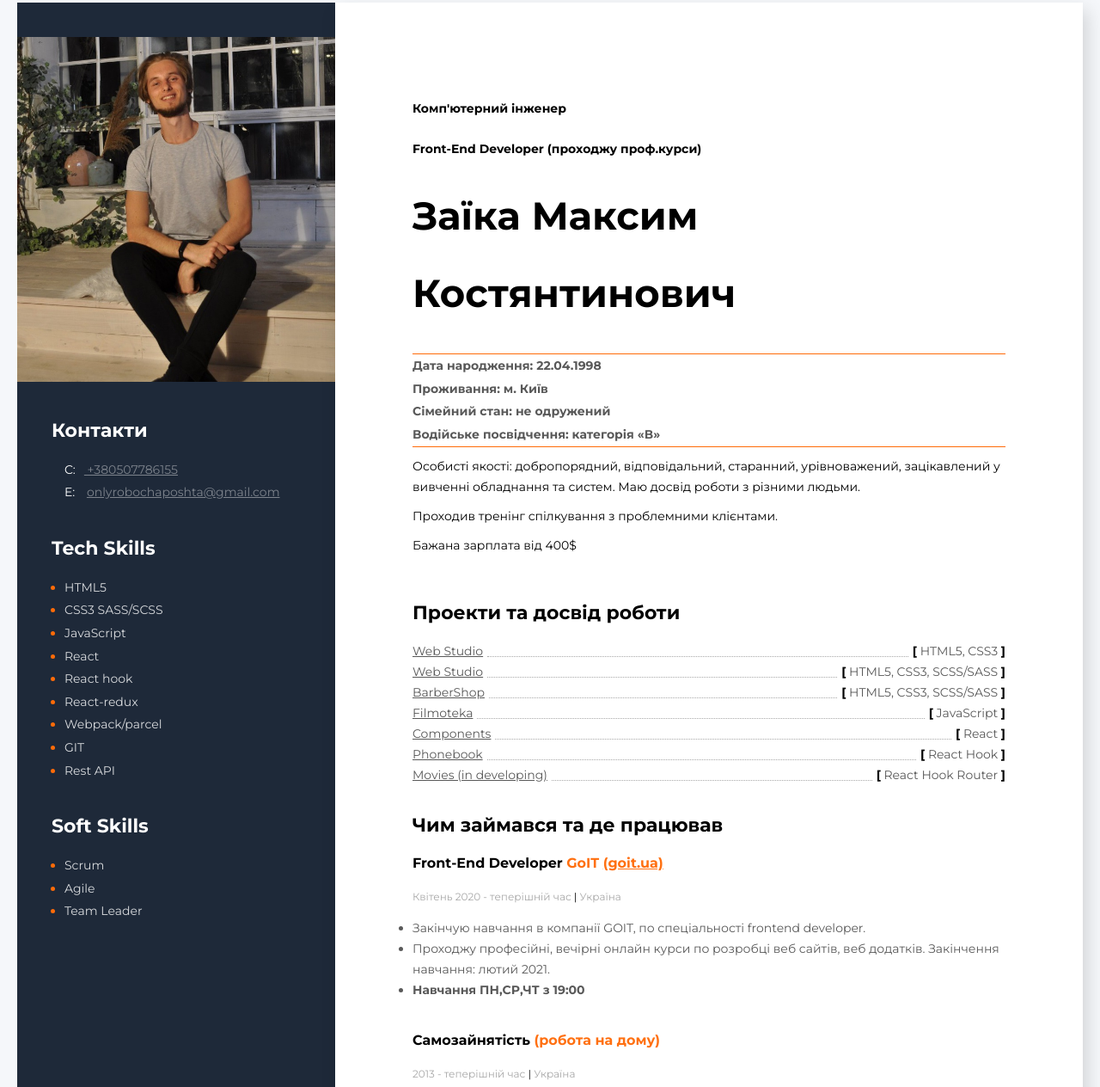
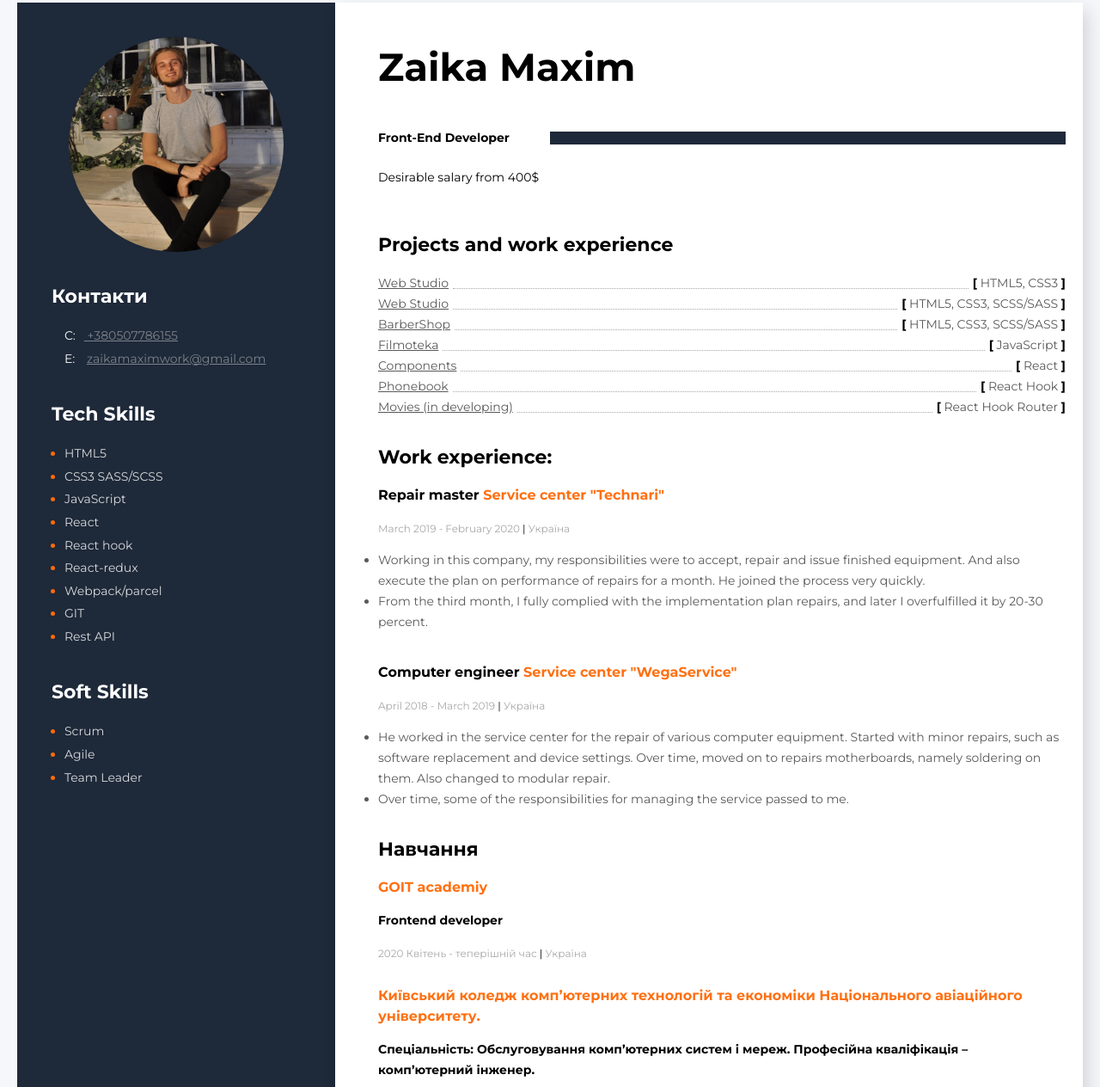
Before and after one commit to Luno-front-end/resume_refactoring, a website built with webpack: page src/index.html in a window 1280 px wide. Shown: the part 37-1301 px from the top of the page at 86% size. Built offline with nearby package versions, Linux system fonts and the light colour scheme.

Commit message:
Перевів на Англ та видалив зайву інфу

```diff
--- a/src/index.html
+++ b/src/index.html
@@ -15,7 +15,9 @@
       <!-- sidebar -->
 
       <aside class="sidebar">
+        <div class="container-preview-photo">
           <img class="preview-photo" src="./images/photo.jpg" alt="my photo" />
+        </div>
         <div class="skills-container">
           <h1 class="saide-title">Контакти</h1>
           <ul class="general-ul">
@@ -25,8 +27,8 @@
             </li>
             <li class="sider-list" class="contact">
               <span class="contact-symbol"> E:</span>
-                <a class="sider-a" href="mailto:onlyrobochaposhta@gmail.com">
-                  onlyrobochaposhta@gmail.com</a
+              <a class="sider-a" href="mailto:zaikamaximwork@gmail.com">
+                zaikamaximwork@gmail.com</a
               >
             </li>
           </ul>
@@ -72,33 +74,36 @@
     <main>
       <!-- about-myself -->
 
-        <div class="container-worck">
-          <h1 class="title-worck">Комп'ютерний інженер</h1>
-          <h2 class="title-worck">Front-End Developer (проходжу проф.курси)</h2>
-          <h3 class="title-name">Заїка Максим Костянтинович</h3>
-          <ul class="general-ul personal-information">
-            <li class="list-information">Дата народження: 22.04.1998</li>
+      <div class="container-work">
+        <!-- <h1 class="title-work">Комп'ютерний інженер</h1> -->
+        <h1 class="title-name">Zaika Maxim</h1>
+        <h2 class="title-work">
+          <span class="title-work-text">Front-End Developer</span>
+        </h2>
+
+        <!-- <ul class="general-ul personal-information">
+            <li class="list-information">date of birth: 22.04.1998</li>
             <li class="list-information">Проживання: м. Київ</li>
             <li class="list-information">Сімейний стан: не одружений</li>
             <li class="list-information">
               Водійське посвідчення: категорія «В»
             </li>
-          </ul>
+          </ul> -->
         <div class="additional">
-            <p class="additional-information">
+          <!-- <p class="additional-information">
               Особисті якості: добропорядний, відповідальний, старанний,
               урівноважений, зацікавлений у вивченні обладнання та систем. Маю
               досвід роботи з різними людьми.
-            </p>
-            <p class="additional-information">
+            </p> -->
+          <!-- <p class="additional-information">
               Проходив тренінг спілкування з проблемними клієнтами.
-            </p>
-            <p class="additional-information">Бажана зарплата від 400$</p>
+            </p> -->
+          <p class="additional-information">Desirable salary from 400$</p>
         </div>
 
         <!-- project-box -->
         <div class="project-container">
-            <h4 class="title">Проекти та досвід роботи</h4>
+          <h4 class="title">Projects and work experience</h4>
           <ol class="project-menu">
             <li class="project-list">
               <a
@@ -187,35 +192,64 @@
           </ol>
         </div>
 
-          <!-- worck -->
+        <!-- work -->
 
         <div>
-            <h4 class="title">Чим займався та де працював</h4>
-            <div class="worck-container">
-              <h5 class="subtitle-worck">
-                Front-End Developer
-                <span class="subtitle-profession">  GoIT  <a target="_blank" class="worck-link" href="https://goit.ua/">(goit.ua)</a></span>
-              </h5>
+          <h2 class="title">Work experience:</h2>
+          <div class="work-container">
+            <h3 class="subtitle-work">
+              Repair master
+              <span class="subtitle-profession">Service center "Technari"</span>
+            </h3>
             <p class="working-hours">
-                Квітень 2020 - теперішній час
+              March 2019 - February 2020
               <span class="delimiter">|</span> Україна
             </p>
 
             <ul>
-                <li class="worck-list">
-                  Закінчую навчання в компанії GOIT, по спеціальності frontend
-                  developer.
+              <li class="work-list">
+                Working in this company, my responsibilities were to accept,
+                repair and issue finished equipment. And also execute the plan
+                on performance of repairs for a month. He joined the process
+                very quickly.
               </li>
-                <li class="worck-list">
-                  Проходжу професійні, вечірні онлайн курси по розробці веб
-                  сайтів, веб додатків. Закінчення навчання: лютий 2021.
+              <li class="work-list">
+                From the third month, I fully complied with the implementation
+                plan repairs, and later I overfulfilled it by 20-30 percent.
               </li>
-                <li class="worck-list"><b>Навчання ПН,СР,ЧТ з 19:00</b></li>
             </ul>
           </div>
 
-            <div class="worck-container">
-              <h5 class="subtitle-worck">
+          <div class="work-container">
+            <h3 class="subtitle-work">
+              Сomputer engineer
+              <span class="subtitle-profession">
+                Service center "WegaService"
+              </span>
+            </h3>
+            <p class="working-hours">
+              April 2018 - March 2019
+              <span class="delimiter">|</span> Україна
+            </p>
+
+            <ul>
+              <li class="work-list">
+                He worked in the service center for the repair of various
+                computer equipment. Started with minor repairs, such as software
+                replacement and device settings. Over time, moved on to repairs
+                motherboards, namely soldering on them. Also changed to modular
+                repair.
+              </li>
+              <li class="work-list">
+                Over time, some of the responsibilities for managing the service
+                passed to me.
+              </li>
+            </ul>
+          </div>
+        </div>
+
+        <!-- <div class="work-container">
+          <h5 class="subtitle-work">
             Самозайнятість
             <span class="subtitle-profession">(робота на дому)</span>
           </h5>
@@ -223,53 +257,48 @@
             2013 - теперішній час <span class="delimiter">|</span> Україна
           </p>
 
-
-
-                  <ul class="worck-list-menu">
-                    <li class="worck-list"> Маю досвід роботи комп'ютерним інженером з 2015 року:</li>
-                    <li class="worck-list">
+          <ul class="work-list-menu">
+            <li class="work-list">
+              Маю досвід роботи комп'ютерним інженером з 2015 року:
+            </li>
+            <li class="work-list">
               Обслуговування комп’ютерних систем: переустановлення та
-                      налаштування операційних систем (Windows XP, 7, 8, 8.1,
-                      10; Android, IOS);
+              налаштування операційних систем (Windows XP, 7, 8, 8.1, 10;
+              Android, IOS);
             </li>
-                    <li class="worck-list">
+            <li class="work-list">
               обстеження комп’ютерних систем, виявлення та усунення
               несправностей;
             </li>
-                    <li class="worck-list">
+            <li class="work-list">
               заміна комплектуючих на ПК/ноутбуках/портативу;
             </li>
-                    <li class="worck-list">апгрейд ПК/ноутбуків;</li>
-                    <li class="worck-list">
-                      робота з програмним забезпеченням
-                      (перевстновлення/перепрошивка) Windows XР, Windows 7,
-                      Windows 8/8.1, Windows 10, android, IOS;
+            <li class="work-list">апгрейд ПК/ноутбуків;</li>
+            <li class="work-list">
+              робота з програмним забезпеченням (перевстновлення/перепрошивка)
+              Windows XР, Windows 7, Windows 8/8.1, Windows 10, android, IOS;
             </li>
-                    <li class="worck-list">пайка на платах;</li>
-                    <li class="worck-list">
+            <li class="work-list">пайка на платах;</li>
+            <li class="work-list">
               контроль працездатності периферійного обладнання;
             </li>
-                    <li class="worck-list">
-                      підтримка віддалених користувачів;
+            <li class="work-list">підтримка віддалених користувачів;</li>
+            <li class="work-list">збірка ПК;</li>
+            <li class="work-list">
+              заміна дисплейних модулів/сенсорів на смартфонах та планшетах;
             </li>
-                    <li class="worck-list">збірка ПК;</li>
-                    <li class="worck-list">
-                      заміна дисплейних модулів/сенсорів на смартфонах та
-                      планшетах;
-                    </li>
-                    <li class="worck-list">вивчення Web-програмування.</li>
+            <li class="work-list">вивчення Web-програмування.</li>
           </ul>
-
-            </div>
-          </div>
+        </div> -->
 
         <div>
           <h5 class="title">Навчання</h5>
           <div class="study-container">
             <p class="title-institution">GOIT academiy</p>
             <p class="study-profession">Frontend developer</p>
-              <p  class="working-hours">
-                2020 Квітень - теперішній час <span class="delimiter">|</span> Україна</p>
+            <p class="working-hours">
+              2020 Квітень - теперішній час
+              <span class="delimiter">|</span> Україна
             </p>
           </div>
           <div class="study-container">
@@ -282,7 +311,7 @@
               Професійна кваліфікація – комп’ютерний інженер.
             </p>
             <p class="working-hours">
-                2014 - 2018  <span class="delimiter">|</span> Україна
+              2014 - 2018 <span class="delimiter">|</span> Україна
             </p>
           </div>
         </div>
--- a/src/sass/components/_about-myself.scss
+++ b/src/sass/components/_about-myself.scss
@@ -1,20 +1,37 @@
-.container-worck {
-  padding: 110px 90px 110px 90px;
+.container-work {
+  padding: 30px 20px 50px 50px;
 }
-.title-worck {
+.title-work {
+  display: flex;
+  align-items: center;
+  justify-content: space-between;
+
   margin-top: 0;
   margin-bottom: 20px;
 
   font-size: 14px;
   font-weight: 700;
   line-height: 1.9;
+
+  & .title-work-text {
+    min-width: 200px;
+  }
+
+  &::after {
+    display: inline-block;
+    content: '';
+    width: 600px;
+    width: 77%;
+    height: 15px;
+    background-color: $bg-sidebar;
+  }
 }
 .title-name {
   margin-top: 0;
   margin-bottom: 25px;
   font-size: 45px;
   font-weight: 700;
-  line-height: 2;
+  line-height: 89px;
 }
 .personal-information {
   border-top: 1px solid $marker-list-color;
--- a/src/sass/components/_project-box.scss
+++ b/src/sass/components/_project-box.scss
@@ -17,7 +17,7 @@
 
 .project-list {
   font-weight: 700;
-  margin-left: 17;
+  // margin-left: 17;
   display: flex;
   justify-content: space-between;
   white-space: nowrap;
--- a/src/sass/components/_sidebar.scss
+++ b/src/sass/components/_sidebar.scss
@@ -2,9 +2,27 @@
   background-color: $bg-sidebar;
   height: 100%;
 }
+.container-preview-photo {
+  width: 370px;
+
+  padding-top: 40px;
+
+  // display: flex;
+  // justify-content: center;
+  // align-items: center;
+  // height: 250px;
+}
+
 .preview-photo {
-  width: 370px;
-  padding-top: 40px;
+  display: block;
+  width: 250px;
+  height: 250px;
+
+  margin: 0 auto;
+
+  background-size: contain;
+  // padding-top: 40px;
+  border-radius: 50%;
 }
 .saide-title {
   margin-top: 0;
--- a/src/sass/components/_study.scss
+++ b/src/sass/components/_study.scss
@@ -4,7 +4,7 @@
   }
 }
 .title-institution {
-  color: $worck-info-color;
+  color: $work-info-color;
 
   margin-top: 0;
   margin-bottom: 15px;
--- a/src/sass/components/_worck.scss
+++ b/src/sass/components/_worck.scss
@@ -1,11 +1,11 @@
-.worck-container {
+.work-container {
   padding-bottom: 35px;
 }
-.worck-link {
-  color: $worck-info-color;
+.work-link {
+  color: $work-info-color;
 }
 
-.subtitle-worck {
+.subtitle-work {
   font-size: 16px;
   font-weight: 700;
   line-height: 1.5;
@@ -13,7 +13,7 @@
   margin-bottom: 15px;
 }
 .subtitle-profession {
-  color: $worck-info-color;
+  color: $work-info-color;
 }
 .working-hours {
   margin-top: 0;
@@ -26,13 +26,13 @@
 .delimiter {
   color: $g-black-color;
 }
-.worck-list {
+.work-list {
   color: $block-info-text-color;
   font-family: Montserrat;
   font-size: 14px;
   font-weight: 400;
   line-height: 24px;
 }
-.worck-list-menu {
+.work-list-menu {
   padding-left: 40px;
 }
--- a/src/sass/utils/_variables.scss
+++ b/src/sass/utils/_variables.scss
@@ -8,4 +8,4 @@ $sider-text-color: #d8dadd;
 $marker-list-color: #ff6b08;
 $block-info-text-color: #595959;
 $date-info-color: #a8a8a8;
-$worck-info-color: #ff7011;
+$work-info-color: #ff7011;
```
Also changed, not shown: build/index.html (deleted), build/src/images/photo.jpg (deleted), 5 other files. Lines whose indentation alone changed are shown as unchanged.
